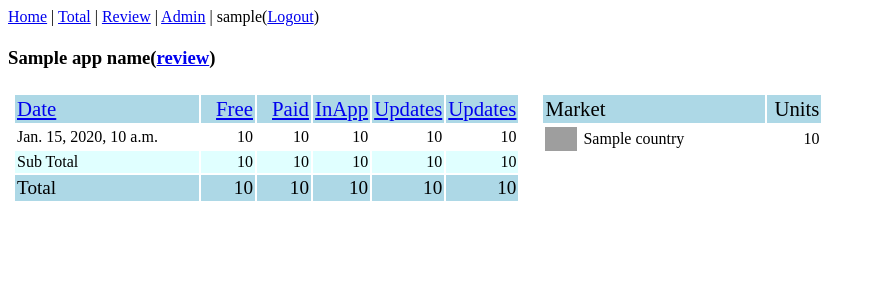
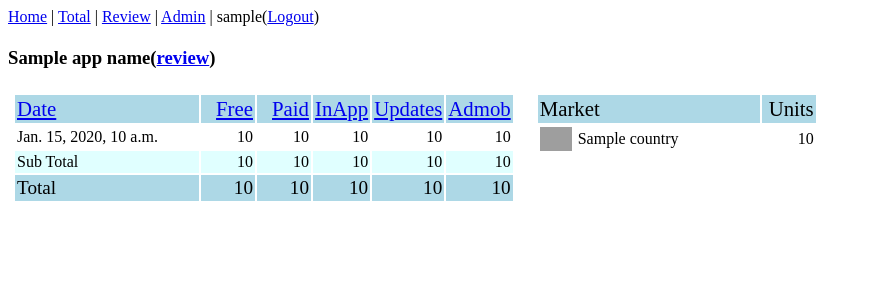
Before and after one commit to jmjeong/django-appsales, a Django app: template template/app_page.html in a window 1280 px wide. Shown: the top 300 px of the page, without its empty margins (0-876 px from the left). Run offline with Django 3.2, Linux system fonts and the light colour scheme; a user stored in the database is signed in; tables that the repository leaves empty hold one stand-in row (values such as "Sample post"); the template is opened without the code that fills it: most values are stand-ins (such as "Sample title", 1, 10 or a date in 2020); grey boxes are pictures that could not be loaded.

Commit message:
Change 'Admob' title header in app_page

```diff
--- a/template/app_page.html
+++ b/template/app_page.html
@@ -27,7 +27,7 @@ AppSales
 			<td class="top-list-col"><a href="/app/{{ appid }}/s/IA/?page={{ page }}">InApp</a></td>
 			<td class="top-list-col"><a href="/app/{{ appid }}/s/UP/?page={{ page }}">Updates</a></td>
 			{% if summary.AD %}
-			<td class="top-list-col"><a href="/app/{{ appid }}/s/AD/?page={{ page }}">Updates</a></td>
+			<td class="top-list-col"><a href="/app/{{ appid }}/s/AD/?page={{ page }}">Admob</a></td>
 			{% endif %}
 
 		  </tr>
```
